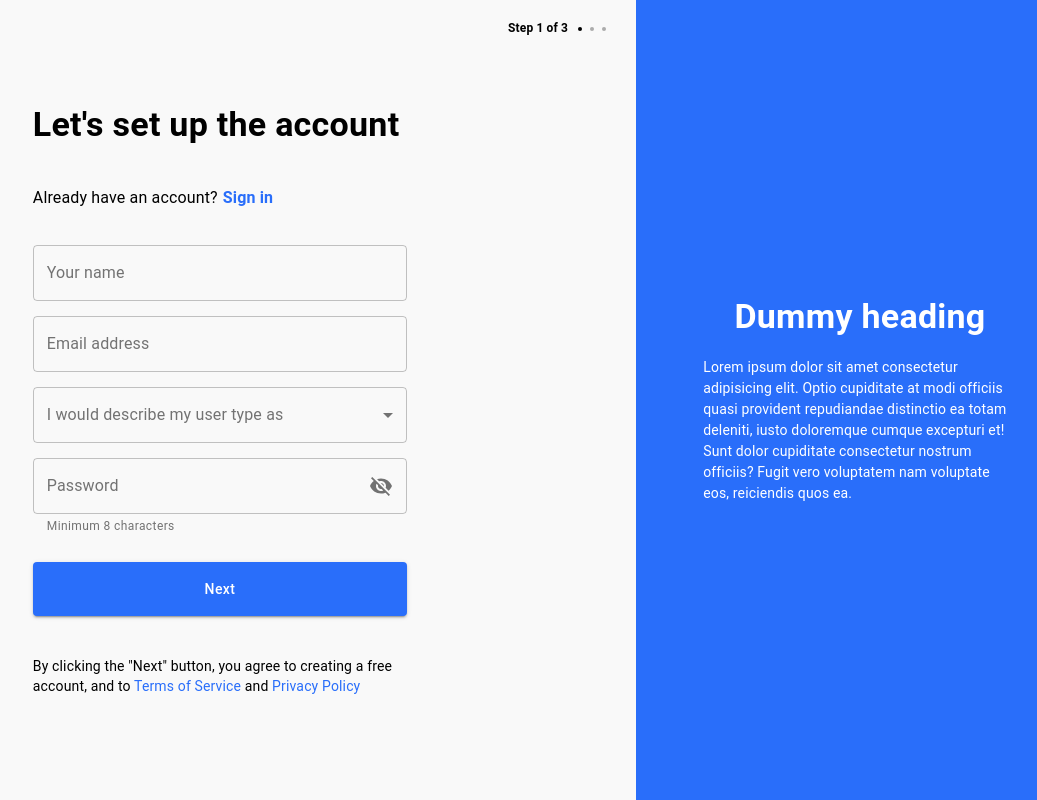
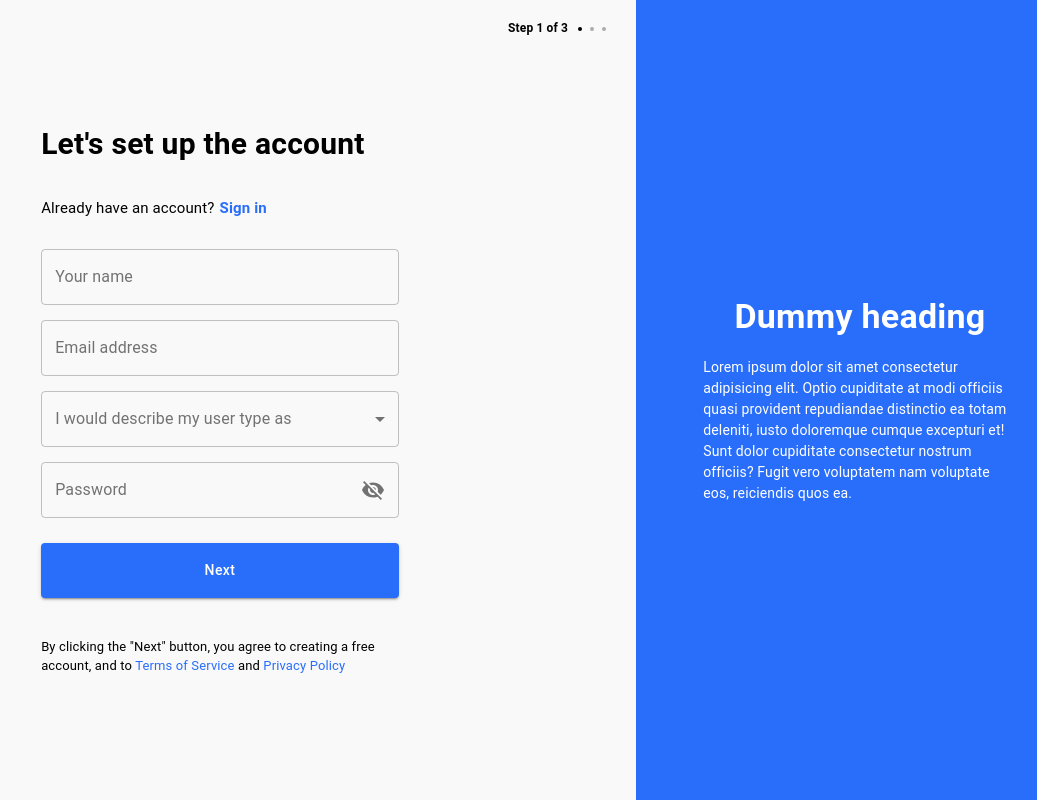
Before and after one commit to romeo-folie/incsub, a React (Create React App) app: page / in a window 1280 px wide. Shown: the whole page, without its empty margins (196-1233 px from the left). Built offline with nearby package versions, Linux system fonts and the light colour scheme.

Commit message:
retouched validation logic

```diff
--- a/src/App.css
+++ b/src/App.css
@@ -16,7 +16,7 @@
 }
 
 .left-content {
-  width: 45%;
+  width: 43%;
 }
 
 .right {
--- a/src/App.tsx
+++ b/src/App.tsx
@@ -1,17 +1,8 @@
-import React from "react";
-import {
-  Typography,
-  Link,
-  TextField,
-  MenuItem,
-  Button,
-  IconButton,
-  InputAdornment,
-  makeStyles,
-  Box,
-} from "@material-ui/core";
-import {VisibilityOff} from "@material-ui/icons";
+import React, {useState, ChangeEvent, FormEvent} from "react";
+import {Typography, Link, Button, makeStyles, Box} from "@material-ui/core";
 import "./App.css";
+import Input from "./components/Input";
+import Select from "./components/Select";
 
 const useStyles = makeStyles({
   form: {
@@ -19,8 +10,9 @@ const useStyles = makeStyles({
     flexDirection: "column",
   },
   subtitle: {
-    marginTop: 40,
-    marginBottom: 35,
+    marginTop: 35,
+    marginBottom: 30,
+    fontSize: 15,
   },
   input: {
     marginBottom: 15,
@@ -38,9 +30,11 @@ const useStyles = makeStyles({
   },
   tandc: {
     marginTop: 25,
+    fontSize: 13,
   },
   leftTitle: {
     fontWeight: "bold",
+    fontSize: 30,
   },
   rightTitle: {
     color: "#ffffff",
@@ -65,10 +59,74 @@ const useStyles = makeStyles({
   },
 });
 
+interface FormValues {
+  name: string;
+  email: string;
+  userType: string;
+  password: string;
+}
+
+interface FieldTypes {
+  [name: string]: string;
+}
+
+const initialValues = {
+  name: "",
+  email: "",
+  userType: "",
+  password: "",
+};
+
+const userTypeOptions = ["Developer", "Designer"];
+
 const Dot = () => <span className="dot"></span>;
 
 const App = () => {
   const styles = useStyles();
+
+  const [values, setValues] = useState<FormValues>(initialValues);
+  const [errors, setErrors] = useState<FormValues>(initialValues);
+
+  const handleSubmit = (event: FormEvent): void => {
+    event.preventDefault();
+    console.log("values ", values);
+  };
+
+  const validate = (fieldValues: FieldTypes) => {
+    const errorObj = {...errors};
+
+    if ("name" in fieldValues)
+      errorObj.name = fieldValues.name ? "" : "This field is required";
+    if ("email" in fieldValues)
+      errorObj.email =
+        fieldValues.email && /$^|.+@.+..+/.test(fieldValues.email)
+          ? ""
+          : "Please enter a valid email";
+    if ("userType" in fieldValues)
+      errorObj.userType = fieldValues.userType.length ? "" : "This field is required";
+    if ("password" in fieldValues)
+      errorObj.password =
+        fieldValues.password.length >= 8 ? "" : "Minimum of 8 characters";
+
+    setErrors({
+      ...errorObj,
+    });
+  };
+
+  const handleInputChange = (
+    event: ChangeEvent<
+      HTMLInputElement | {name?: string | undefined; value: unknown}
+    >
+  ): void => {
+    const {name, value} = event.target;
+
+    setValues({
+      ...values,
+      [name as string]: value,
+    });
+
+    validate({[name as string]: value as string});
+  };
 
   return (
     <div className="wrapper">
@@ -93,50 +151,46 @@ const App = () => {
             </Link>
           </Typography>
 
-          <form className={styles.form}>
-            <TextField
+          <form
+            className={styles.form}
+            autoComplete="off"
+            onSubmit={handleSubmit}
+          >
+            <Input
               className={styles.input}
               label="Your name"
-              variant="outlined"
+              name="name"
+              onChange={handleInputChange}
+              value={values.name}
+              error={errors.name}
             />
 
-            <TextField
+            <Input
               className={styles.input}
               label="Email address"
-              variant="outlined"
+              name="email"
+              onChange={handleInputChange}
+              value={values.email}
+              error={errors.email}
             />
 
-            <TextField
+            <Select
               className={styles.input}
               label="I would describe my user type as"
-              variant="outlined"
-              select
-            >
-              <MenuItem value="">None</MenuItem>
-              <MenuItem value="developer">Developer</MenuItem>
-              <MenuItem value="designer">Designer</MenuItem>
-            </TextField>
+              name="userType"
+              onChange={handleInputChange}
+              value={values.userType}
+              options={userTypeOptions}
+              error={errors.userType}
+            />
 
-            <TextField
+            <Input
               className={styles.input}
               label="Password"
-              type="password"
-              variant="outlined"
-              helperText="Minimum 8 characters"
-              InputProps={{
-                endAdornment: (
-                  <InputAdornment position="end">
-                    <IconButton
-                      aria-label="toggle password visibility"
-                      // onClick={handleClickShowPassword}
-                      // onMouseDown={handleMouseDownPassword}
-                      edge="end"
-                    >
-                      <VisibilityOff />
-                    </IconButton>
-                  </InputAdornment>
-                ),
-              }}
+              name="password"
+              onChange={handleInputChange}
+              value={values.password}
+              error={errors.password}
             />
 
             <Button
--- /dev/null
+++ b/src/components/Input.tsx
@@ -0,0 +1,42 @@
+import React, {ChangeEvent} from "react";
+import {TextField, InputAdornment, IconButton} from "@material-ui/core";
+import {VisibilityOff} from "@material-ui/icons";
+
+interface Iprops {
+  name: string;
+  value: string;
+  onChange: (event: ChangeEvent<HTMLInputElement>) => void;
+  label: string;
+  error: string;
+  className: string;
+}
+
+const Input: React.FC<Iprops> = (props) => {
+  const {name, value, onChange, label, error, className} = props;
+
+  return (
+    <TextField
+      label={label}
+      variant="outlined"
+      name={name}
+      className={className}
+      onChange={onChange}
+      value={value}
+      {...(error && {error: true, helperText: error})}
+      {...(name === "password" && {
+        InputProps: {
+          endAdornment: (
+            <InputAdornment position="end">
+              <IconButton aria-label="toggle password visibility" edge="end">
+                <VisibilityOff />
+              </IconButton>
+            </InputAdornment>
+          ),
+        },
+        type: "password",
+      })}
+    />
+  );
+};
+
+export default Input;
--- /dev/null
+++ b/src/components/Select.tsx
@@ -0,0 +1,45 @@
+import React, {ChangeEvent} from "react";
+import {
+  FormControl,
+  InputLabel,
+  Select as MSelect,
+  MenuItem,
+  FormHelperText,
+} from "@material-ui/core";
+
+interface IProps {
+  name: string;
+  value: string;
+  onChange: (
+    event: ChangeEvent<{name?: string | undefined; value: unknown}>
+  ) => void;
+  label: string;
+  options: string[];
+  error: string;
+  className?: string;
+}
+
+const Select: React.FC<IProps> = (props) => {
+  const {label, name, value, onChange, error, className, options} = props;
+
+  return (
+    <FormControl
+      variant="outlined"
+      className={className}
+      {...(error && {error: true})}
+    >
+      <InputLabel>{label}</InputLabel>
+      <MSelect label={label} name={name} value={value} onChange={onChange}>
+        <MenuItem value="">None</MenuItem>
+        {options.map((opt) => (
+          <MenuItem value={opt.toLowerCase()} key={opt.toLowerCase()}>
+            {opt}
+          </MenuItem>
+        ))}
+      </MSelect>
+      {error && <FormHelperText>{error}</FormHelperText>}
+    </FormControl>
+  );
+};
+
+export default Select;
--- a/src/index.tsx
+++ b/src/index.tsx
@@ -28,4 +28,4 @@ ReactDOM.render(
 // If you want to start measuring performance in your app, pass a function
 // to log results (for example: reportWebVitals(console.log))
 // or send to an analytics endpoint. Learn more: https://bit.ly/CRA-vitals
-reportWebVitals();
+reportWebVitals(console.log);
```
